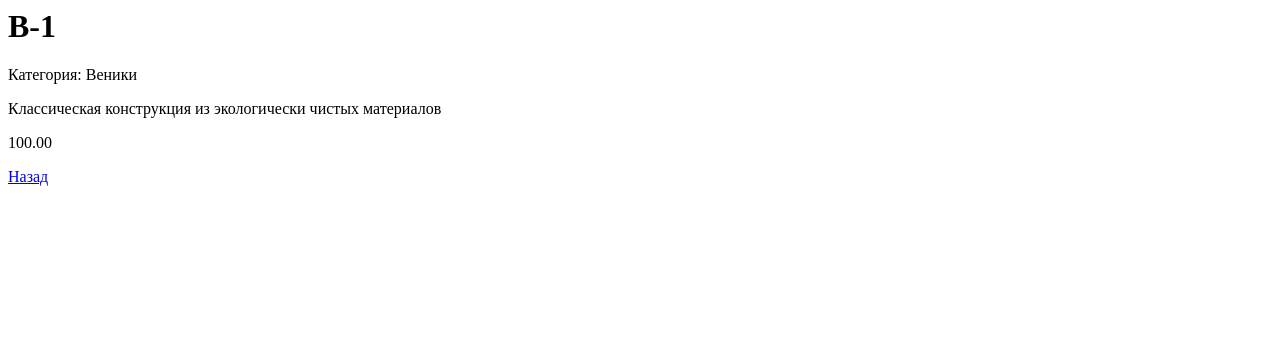
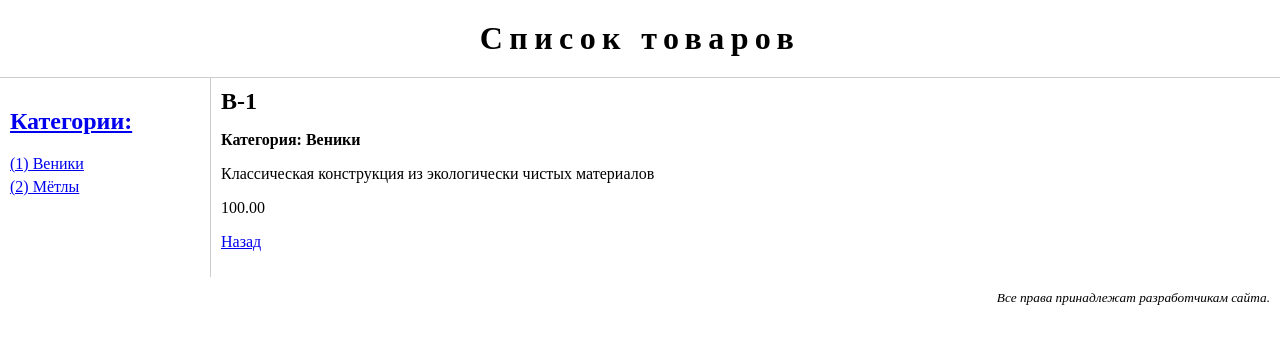
Before and after one commit to VlShvets/Shop, a Django app: page /goods/good/1/ in a window 1280 px wide. Shown: the top 344 px of the page. Run offline with Django 3.2, Linux system fonts and the light colour scheme; data comes from the database, SQL or seed files in the repository.

Commit message:
Was changed htmls.

```diff
--- /dev/null
+++ b/page/static/main.css
@@ -0,0 +1,60 @@
+@charset "utf-8";
+body {
+    margin: 0px;
+    padding: 0px;
+}
+#header {
+    text-align: center;
+    border-bottom: 1px #cccccc solid;
+}
+#header h1 {
+    margin: 20px 0px 20px 0px;
+    letter-spacing: 0.2em;
+}
+#leftmenu {
+    float: left;
+    width: 200px;
+    padding: 10px;
+}
+#leftmenu ul {
+    margin: 0px;
+    padding: 0px;
+}
+#leftmenu ul li {
+    list-style-type: none;
+    margin-bottom: 5px;
+}
+#main {
+    margin-left: 210px;
+    border-left: 1px #cccccc solid;
+    padding: 10px;
+}
+#main h2 {
+    margin: 0px 0px 10px 0px;
+}
+#main table {
+    width: 100%;
+    border-collapse: collapse;
+}
+#main table td, #main table th {
+    border: 1px #666666 solid;
+    padding: 5px;
+}
+#main table td.centered {
+    text-align: center;
+}
+#main p.category {
+    font-weight: bold;
+}
+#main p.not-in-stock {
+    color: #FF0000;
+}
+#footer {
+    text-align: right;
+    border-top: 1px #cccccc soled;
+    padding-right: 10px;
+}
+#footer p {
+    font-size: smaller;
+    font-style: italic;
+}
--- /dev/null
+++ b/page/templates/base.html
@@ -0,0 +1,35 @@
+<!doctype html>
+{% load staticfiles %}
+<html>
+    <head>
+        <meta http-equiv="Content-Type" content="text/html; charset=utf-8">
+        <link type="text/css" href="{% static "main.css" %}" rel="stylesheet">
+        <title>{% block title %}{% endblock %} :: Всё для уборки</title>
+    </head>
+    <body>
+        <div id="header">
+            <h1>Список товаров</h1>
+        </div>
+        <div id="leftmenu">
+            {% for cat in cats %}
+                {% if forloop.first %}
+                    <h2><a href="{% url "index" %}">Категории:</a></h2>
+                    <ul>
+                {% endif %}
+                <li><a href="{% url "category" cat_id=cat.id %}">({{ forloop.counter }}) {{ cat.name }}</a></li>
+                {% if forloop.last %}
+                    </ul>
+                {% endif %}
+            {% empty %}
+                <p>Список категорий пуст.</p>
+            {% endfor %}
+        </div>
+        <div id="main">
+            {% block main %}
+            {% endblock %}
+        </div>
+        <div id="footer">
+            <p>Все права принадлежат разработчикам сайта.</p>
+        </div>
+    </body>
+</html>
--- a/page/templates/good.html
+++ b/page/templates/good.html
@@ -1,15 +1,12 @@
-<!dictype html>
-<html>
-    <head>
-        <meta http-equiv="Content-Type" content="text/html; charset=utf-8">
-        <title>{{ good.name }}</title>
-    </head>
-    <body>
-        <h1>{{ good.name }}</h1>
-        <p>Категория: {{ good.category.name }}</p>
-        <p>{{ good.description|linebreaksbr }}</p>
-        <p>{{ good.price|floatformat:"2" }}</p>
-        <p>{% if not good.in_stock %}Нет в наличии!{% endif %}</p>
-        <p><a href="/goods/{{ good.category.id }}/">Назад</a></p>
-    </body>
-</html>
+{% extends "base.html" %}
+{% block title %}
+    {{ good.name }} :: {{ good.category.name }}
+{% endblock %}
+{% block main %}
+    <h2>{{ good.name }}</h2>
+    <p class="category">Категория: {{ good.category.name }}</p>
+    <p>{{ good.description|linebreaksbr }}</p>
+    <p>{{ good.price|floatformat:"2" }}</p>
+    <p>{% if not good.in_stock %}Нет в наличии!{% endif %}</p>
+    <p class="not-in-stock"><a href="/goods/{{ good.category.id }}/">Назад</a></p>
+{% endblock %}
--- a/page/views.py
+++ b/page/views.py
@@ -22,14 +22,16 @@ def category(request, cat_id):
     return render(request, "index.html", { "category": cat, "cats": cats, "goods": goods})
 
 def goods(request):
+    cats = Category.objects.all().order_by("name")
     goods = Good.objects.all().order_by("name")
 
-    return render(request, "index.html", { "goods": goods})
+    return render(request, "index.html", { "cats": cats, "goods": goods})
 
 def good(request, good_id):
+    cats = Category.objects.all().order_by("name")
     try:
         good = Good.objects.get(pk = good_id)
     except Good.DoesNotExist:
         raise Http404
 
-    return render(request, "good.html", { "good": good})
+    return render(request, "good.html", { "cats": cats, "good": good})
```
Also changed, not shown: Project/settings.py (+8 -0 lines), page/templates/index.html (+10 -25 lines).
